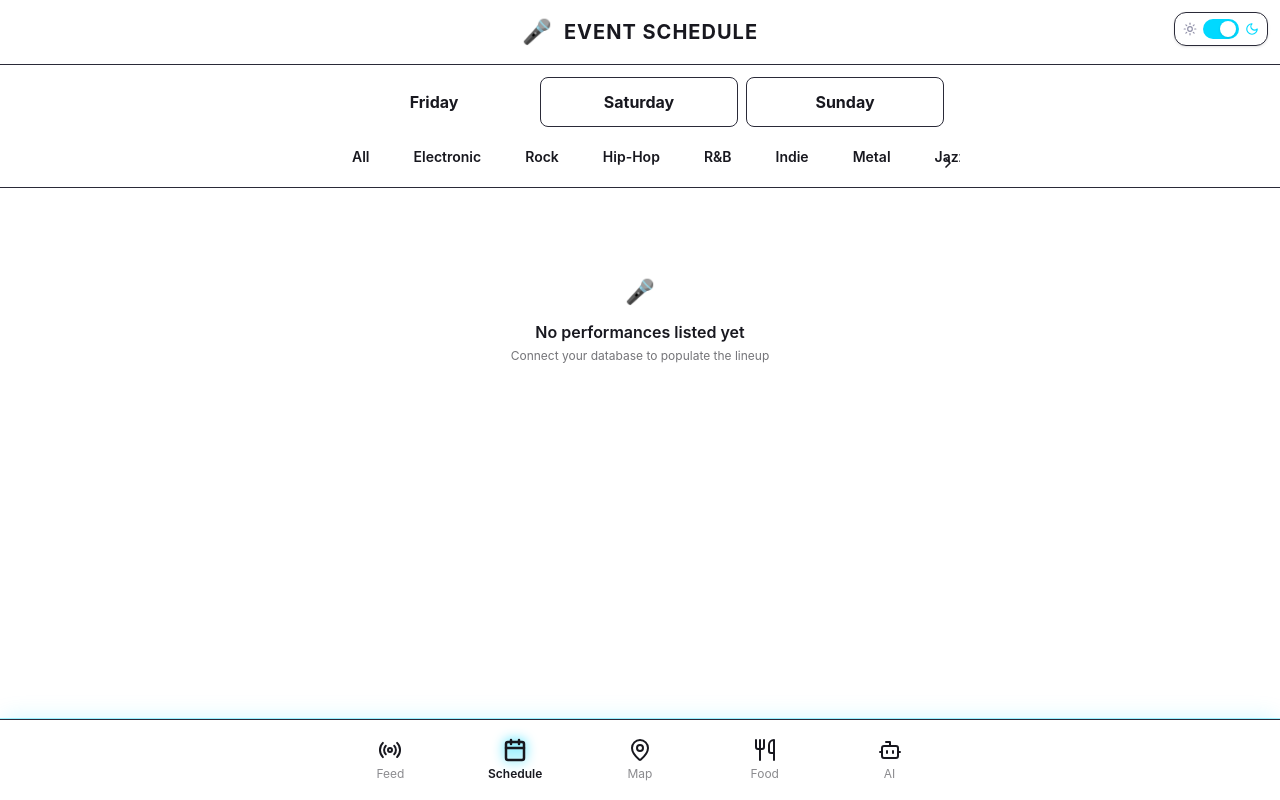
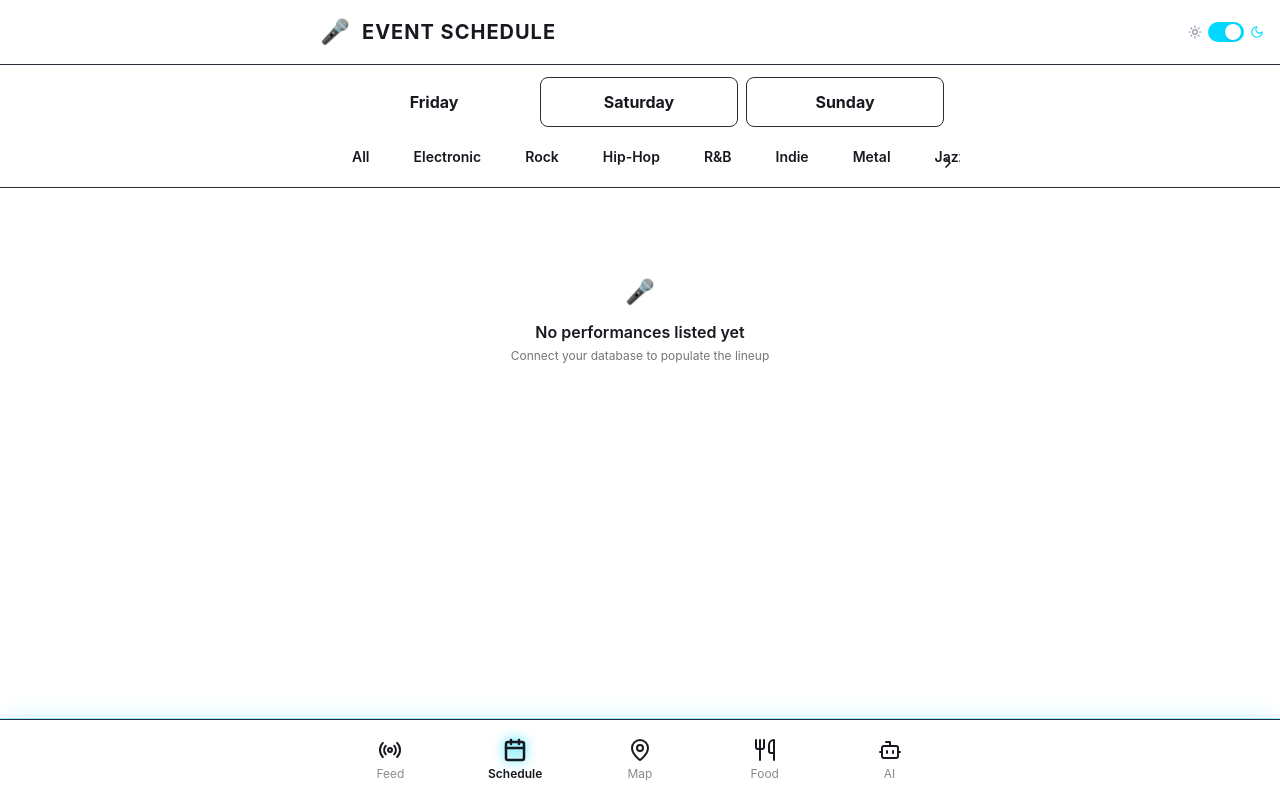
Before and after one commit to kingandrius/Festival_Companion_Project_5, a React (Vite) app: page /schedule in a window 1280 px wide. Built offline with nearby package versions, Linux system fonts and the light colour scheme.

Commit message:
fix: some ui changes

```diff
--- a/src/app/components/AIAssistant.tsx
+++ b/src/app/components/AIAssistant.tsx
@@ -68,7 +68,7 @@ export function AIAssistant() {
   return (
     <div className="h-screen bg-deep-bg flex flex-col">
       <header className="bg-slate-gray border-b border-slate-gray-light px-4 py-4 sticky top-0 z-10">
-        <div className="flex items-center justify-center gap-3 max-w-screen-sm mx-auto">
+        <div className="flex items-center gap-3 max-w-screen-sm mx-auto">
           <div className="p-2 bg-neon-purple rounded-full">
             <Bot className="w-6 h-6 text-deep-bg" strokeWidth={2.5} />
           </div>
--- a/src/app/components/Food.tsx
+++ b/src/app/components/Food.tsx
@@ -108,7 +108,7 @@ export function Food() {
       {/* Header */}
       <header className="bg-slate-gray border-b border-slate-gray-light px-4 pt-4 pb-3 sticky top-0 z-10">
         <div className="max-w-screen-sm mx-auto">
-          <div className="flex items-center justify-center gap-3 mb-3">
+          <div className="flex items-center gap-3 mb-3">
             <span className="text-2xl">🍽️</span>
             <h1 className="text-xl text-neon-green font-bold tracking-wider">FOOD & DRINKS</h1>
           </div>
--- a/src/app/components/Map.tsx
+++ b/src/app/components/Map.tsx
@@ -224,7 +224,7 @@ export function Map() {
   return (
     <div className="min-h-screen bg-deep-bg flex flex-col">
       <header className="bg-slate-gray border-b border-slate-gray-light px-4 py-4 sticky top-0 z-10">
-        <div className="flex items-center justify-center gap-3">
+        <div className="flex items-center gap-3 max-w-screen-sm mx-auto">
           <span className="text-2xl">🗺️</span>
           <h1 className="text-xl text-neon-pink font-bold tracking-wider">FESTIVAL MAP</h1>
         </div>
--- a/src/app/components/RootLayout.tsx
+++ b/src/app/components/RootLayout.tsx
@@ -22,10 +22,10 @@ export function RootLayout() {
 
   return (
     <div className={`${theme} h-screen w-screen bg-deep-bg flex flex-col overflow-hidden`}>
-      {/* Persistent light/dark toggle — fixed top-right on every screen */}
+      {/* Persistent light/dark toggle — sits in the top-right, vertically centred within the header */}
       <button
         onClick={toggleTheme}
-        className="fixed top-3 right-3 z-50 flex items-center gap-1.5 bg-slate-gray/90 backdrop-blur-sm border border-slate-gray-light px-2 py-1.5 rounded-xl shadow-sm active:scale-95 transition-transform"
+        className="fixed top-0 right-0 z-50 h-16 flex items-center pr-4 gap-1.5 active:scale-95 transition-transform"
       >
         <Sun
           className="w-3.5 h-3.5 transition-colors duration-200"
--- a/src/app/components/Schedule.tsx
+++ b/src/app/components/Schedule.tsx
@@ -95,7 +95,7 @@ export function Schedule() {
   return (
     <div className="min-h-screen bg-deep-bg">
       <header className="bg-slate-gray border-b border-slate-gray-light px-4 py-4 sticky top-0 z-10">
-        <div className="flex items-center justify-center gap-3">
+        <div className="flex items-center gap-3 max-w-screen-sm mx-auto">
           <span className="text-2xl">🎤</span>
           <h1 className="text-xl text-neon-green font-bold tracking-wider">EVENT SCHEDULE</h1>
         </div>
```
